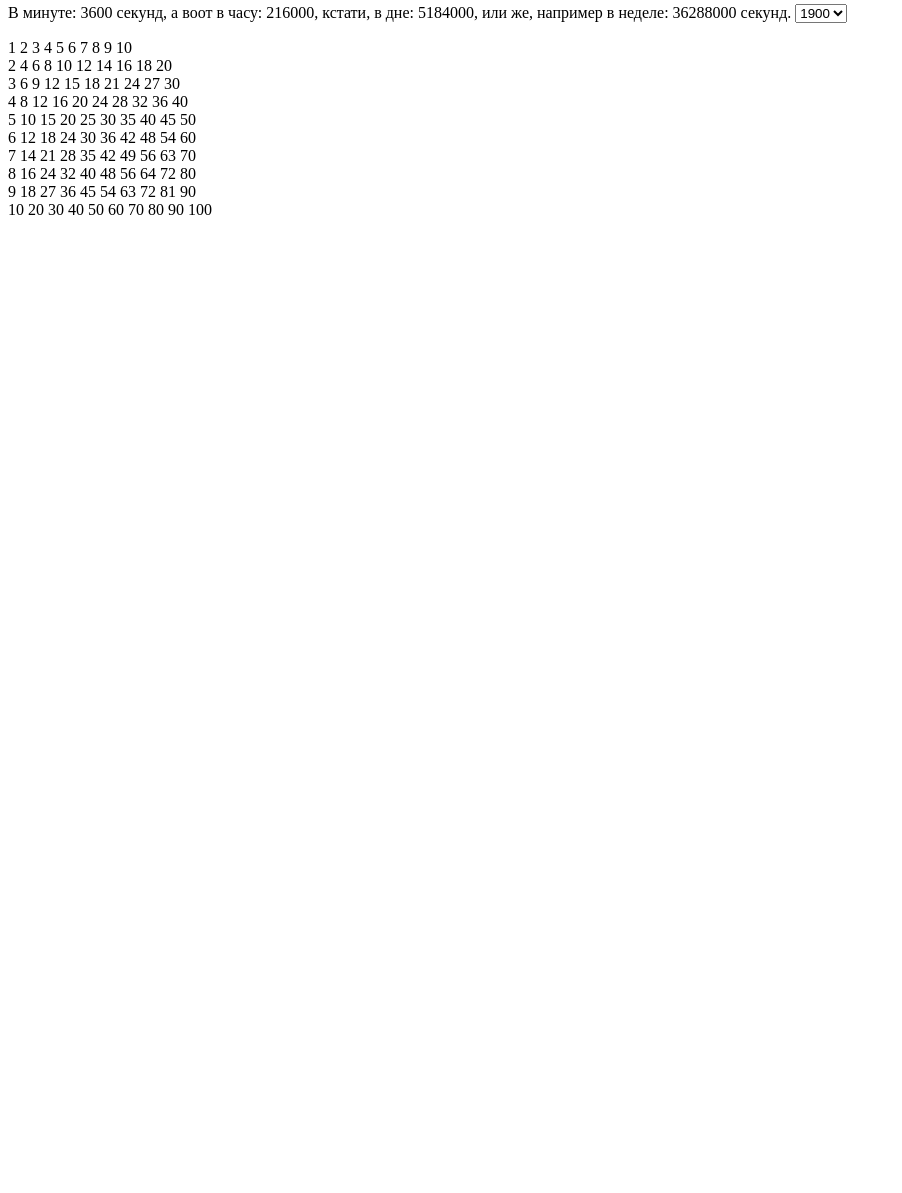
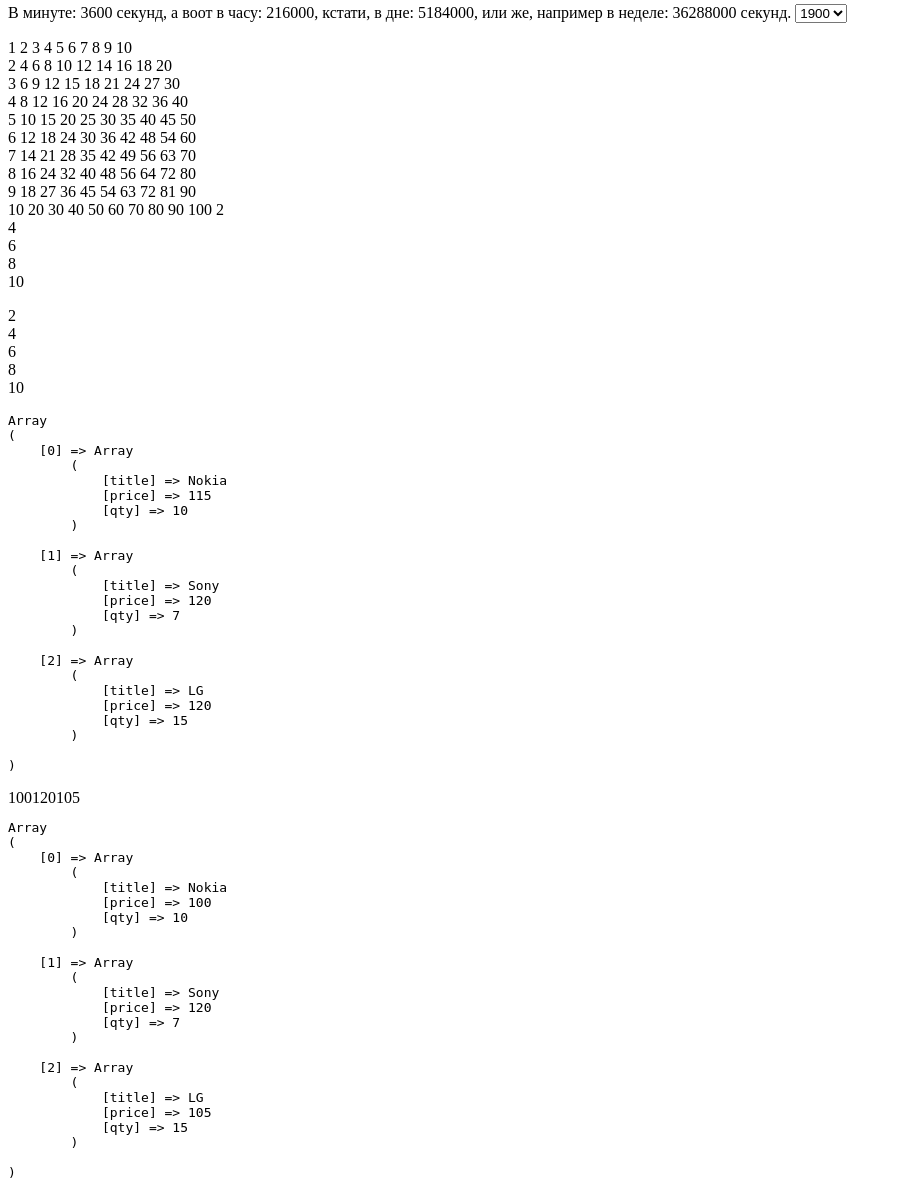
Before and after one commit to amxr1338/projects, a PHP site: page / in a window 1280 px wide. Shown: the part 216-1409 px from the top of the page, without its empty margins (0-902 px from the left). Before the commit the page ends 431 px from the top, so only its background shows below. Run offline with PHP 8.4, Linux system fonts and the light colour scheme.

Commit message:
Update index.php

```diff
--- a/index.php
+++ b/index.php
@@ -45,6 +45,66 @@
 		}
 		$i++;
 	}
+	$nums = [1,2,3,4,5,6,7,8,9,10];
+	for ($i = 0; $i <= count($nums) - 1; $i++) {
+		if ($nums[$i] % 2 == 0) {
+			echo $nums[$i], "</br>";
+		}
+	}
+	echo "<p></p>";
+	foreach($nums as $item) {
+		if ($item % 2 == 0) {
+			echo $item, "</br>";
+		}
+	}
+	echo "<p></p>";
+	$goods = [
+    	[
+    	    'title' => 'Nokia',
+    	    'price' => '100',
+    	    'qty' => '10',
+    	],
+    	[
+    	    'title' => 'Sony',
+    	    'price' => '120',
+    	    'qty' => '7',
+    	],
+    	[
+    	    'title' => 'LG',
+    	    'price' => '105',
+    	    'qty' => '15',
+    	],
+	];
+
+	for ($i = 0; $i <= count($goods) - 1;$i++) {
+		if ($goods[$i]['price'] < 120) {
+			$goods[$i]['price'] += 15;
+		}
+	}
+	echo "<pre>". print_r($goods, 1)."</pre>";
+	echo "<p></p>";
+	$goods = [
+    	[
+    	    'title' => 'Nokia',
+    	    'price' => '100',
+    	    'qty' => '10',
+    	],
+    	[
+    	    'title' => 'Sony',
+    	    'price' => '120',
+    	    'qty' => '7',
+    	],
+    	[
+    	    'title' => 'LG',
+    	    'price' => '105',
+    	    'qty' => '15',
+    	],
+	];
+	foreach($goods as $item) {
+		echo $item['price'];
+
+	}
+	echo "<pre>". print_r($goods, 1)."</pre>";
 ?>
 </body>
 </html>
```
